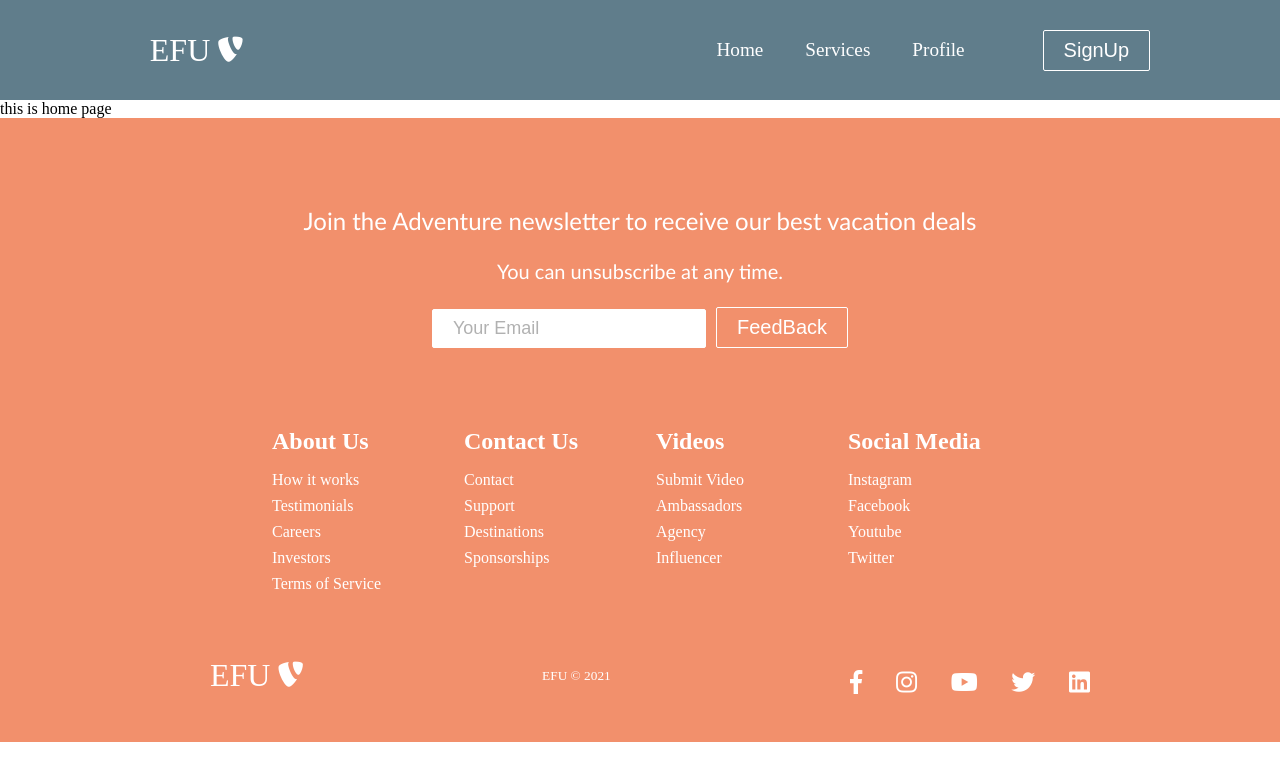
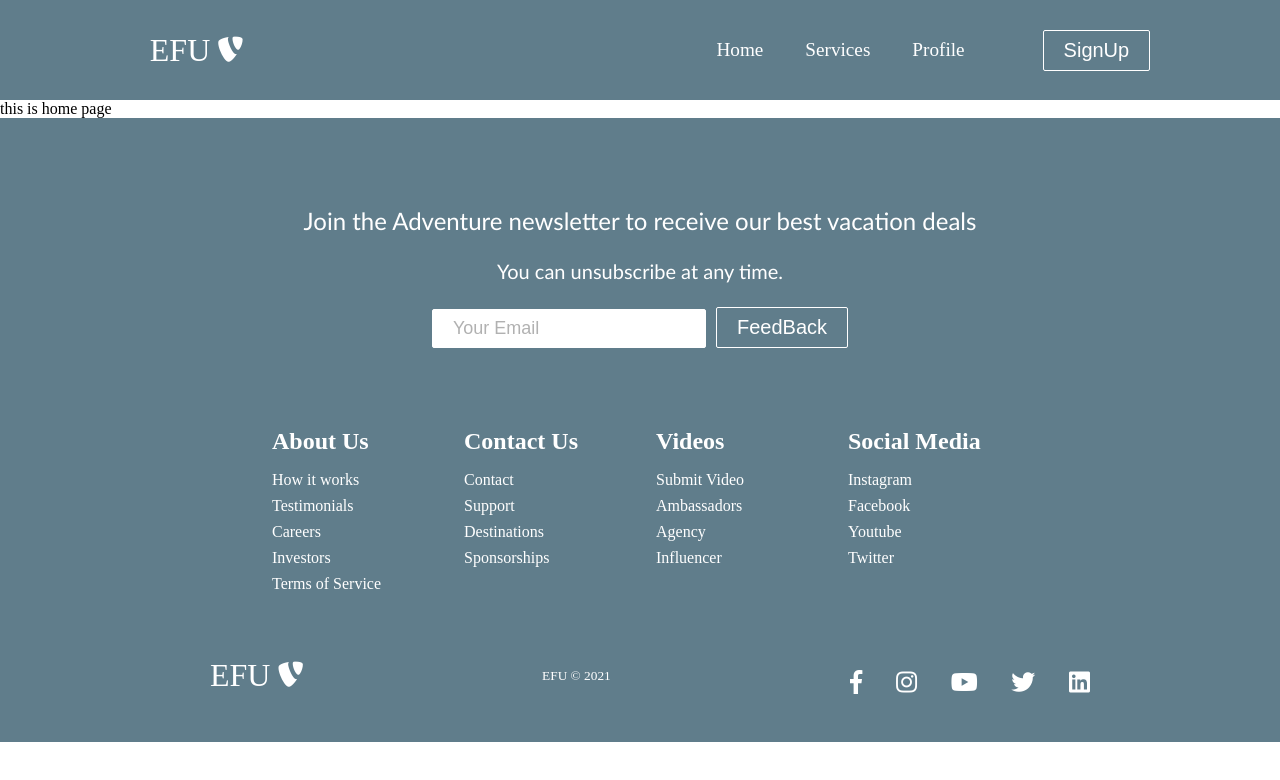
Before and after one commit to son01071999/SWP-web, a React (Create React App) app in the folder eventapp-fu/: page / in a window 1280 px wide. Shown: the top 780 px of the page. Built offline with nearby package versions, Linux system fonts and the light colour scheme.

Commit message:
Update Footer.css

```diff
--- a/eventapp-fu/src/components/Footer.css
+++ b/eventapp-fu/src/components/Footer.css
@@ -1,5 +1,5 @@
 .footer-container {
-    background-color: #f2906c;
+    background-color: #607D8B;
     padding: 4rem 0 2rem 0;
     display: flex;
     flex-direction: column;
```
